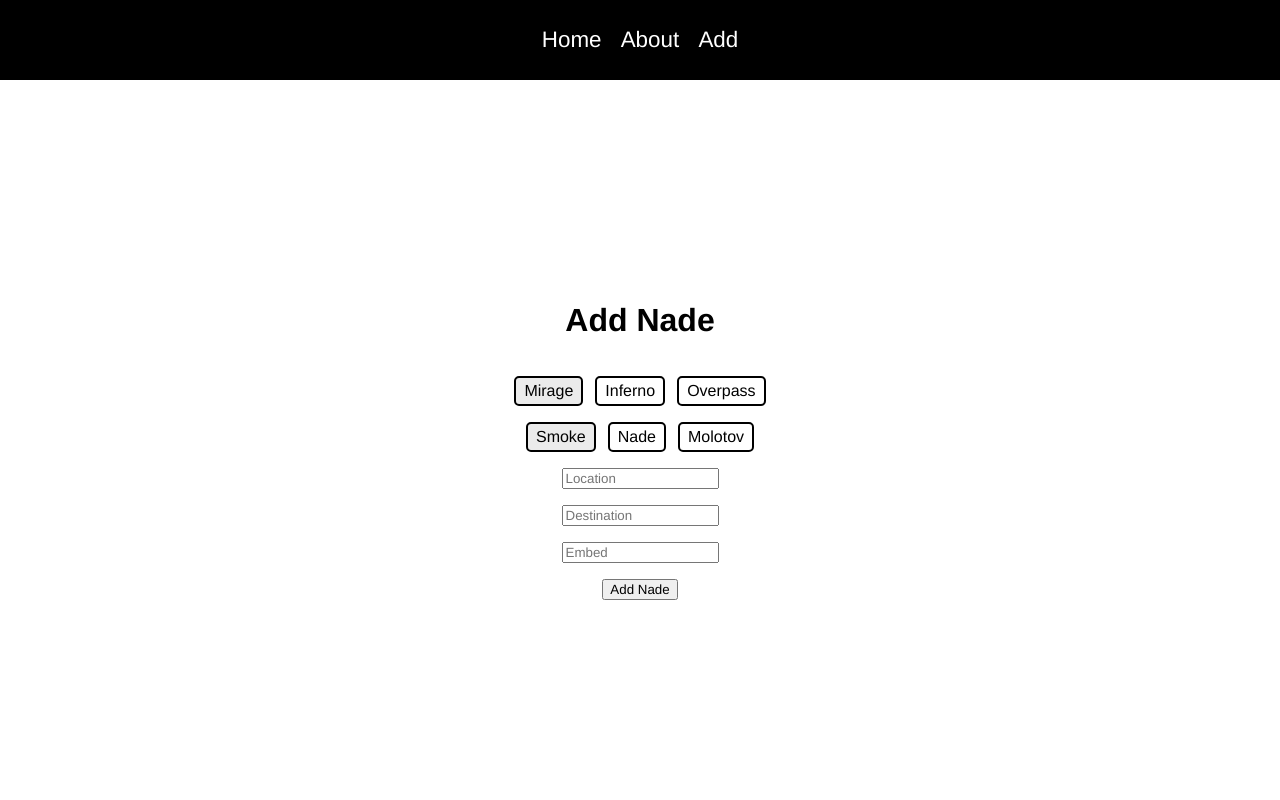
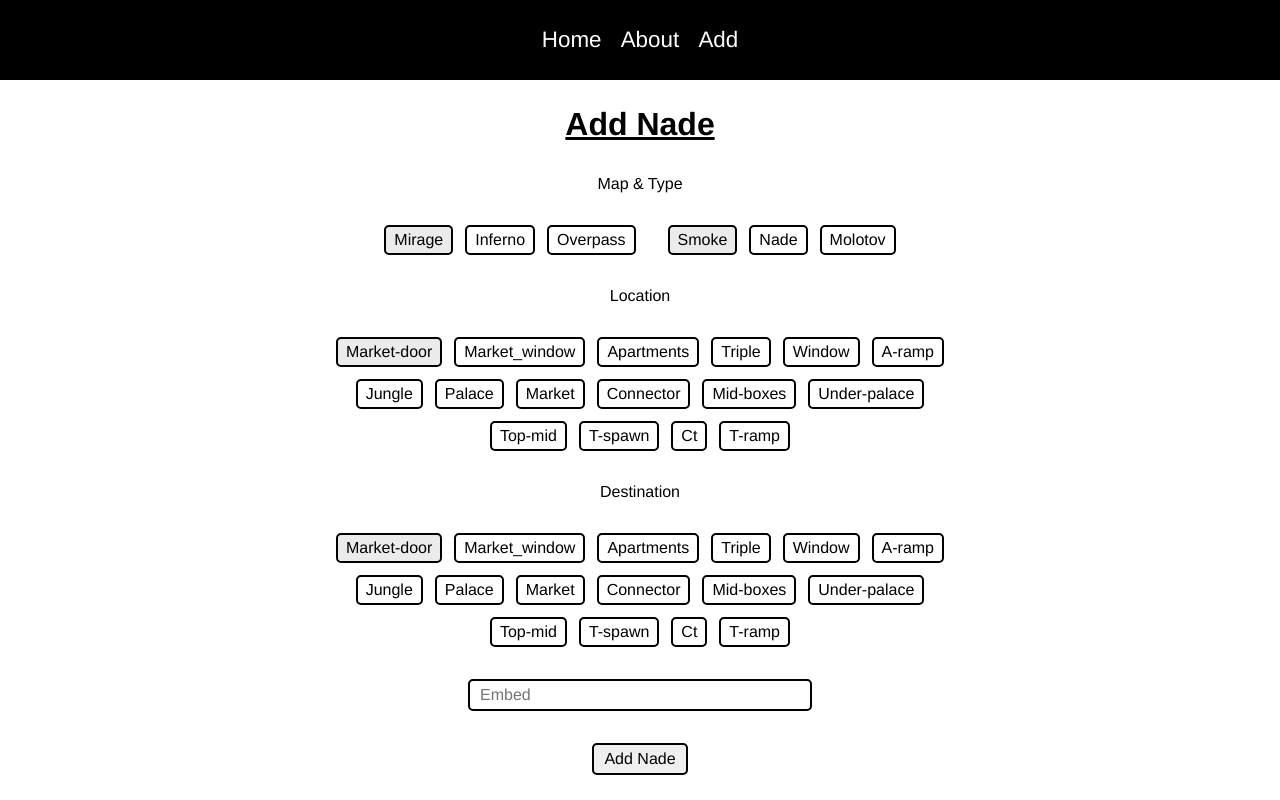
Before and after one commit to Jcho114/cs2-nades, a React (Vite) app in the folder app/: page /add in a window 1280 px wide. Built offline with nearby package versions, Linux system fonts and the light colour scheme.

Commit message:
few additions to add form

```diff
--- a/app/src/Add.css
+++ b/app/src/Add.css
@@ -4,6 +4,11 @@
   display: flex;
   justify-content: center;
   align-items: center;
+}
+
+.add h1 {
+  margin: 0;
+  text-decoration: underline;
 }
 
 .add-form {
@@ -16,9 +21,20 @@
   gap: 1rem;
 }
 
+.form-maps-types {
+  width: 100%;
+  display: flex;
+  justify-content: center;
+  align-items: center;
+  gap: 2rem;
+}
+
 .form-choices {
   display: flex;
   gap: 0.75rem;
+  justify-content: center;
+  align-items: center;
+  flex-wrap: wrap;
 }
 
 .form-choice {
@@ -31,3 +47,20 @@
 .form-chosen {
   background-color: rgb(235, 235, 235);
 }
+
+.add-form input[type="text"] {
+  margin: 1rem 0;
+  padding: 5px 10px;
+  border: 2px solid black;
+  border-radius: 5px;
+  font-size: 1rem;
+  width: 50%;
+}
+
+.add-form input[type="submit"] {
+  padding: 5px 10px;
+  border: 2px solid black;
+  border-radius: 5px;
+  font-size: 1rem;
+  width: fit-content;
+}
--- a/app/src/Add.tsx
+++ b/app/src/Add.tsx
@@ -3,25 +3,56 @@
 
 function Add() {
   const [map, setMap] = React.useState<number>(0);
-  const [location, setLocation] = React.useState<string>("");
+  const [location, setLocation] = React.useState<number>(0);
   const [type, setType] = React.useState<number>(0);
   const [embed, setEmbed] = React.useState<string>("");
-  const [destination, setDestination] = React.useState<string>("");
+  const [destination, setDestination] = React.useState<number>(0);
 
   const baseUrl: string = "http://localhost:1236";
 
   const MAPS = ["mirage", "inferno", "overpass"];
   const TYPES = ["smoke", "nade", "molotov"];
 
+  const MIRAGE = [
+    "market-door",
+    "market_window",
+    "apartments",
+    "triple",
+    "window",
+    "a-ramp",
+    "jungle",
+    "palace",
+    "market",
+    "connector",
+    "mid-boxes",
+    "under-palace",
+    "top-mid",
+    "t-spawn",
+    "ct",
+    "t-ramp"
+  ];
+  const INFERNO = [
+    "ct"
+  ];
+  const OVERPASS = [
+    "bank"
+  ];
+
+  const MAP_CALLOUTS = {
+    "mirage": MIRAGE,
+    "inferno": INFERNO,
+    "overpass": OVERPASS
+  }
+
   // eslint-disable-next-line @typescript-eslint/no-explicit-any
   function handleSubmit(e: any) {
     e.preventDefault();
     const data = {
       "map": MAPS[map],
-      "location": location,
+      "location": MAP_CALLOUTS[MAPS[map] as keyof typeof MAP_CALLOUTS][location],
       "type": TYPES[type],
       "embed": embed,
-      "destination": destination
+      "destination": MAP_CALLOUTS[MAPS[map] as keyof typeof MAP_CALLOUTS][destination]
     }
     fetch(`${baseUrl}/add`, {
       method: "POST",
@@ -32,33 +63,55 @@
     })
     .then(response => response.json())
     .catch(error => console.log(error))
-    .then(response => console.log(JSON.stringify(response)))
+    .then(response => console.log(JSON.stringify(response)));
+    e.target.reset();
   }
 
   return (
     <div className="add">
       <form className="add-form" onSubmit={(e) => handleSubmit(e)}>
         <h1>Add Nade</h1>
+        <p>Map & Type</p>
+        <div className="form-maps-types">
+          <div className="form-choices">
+            {MAPS.map((curr, index) => {
+              return (
+                <div key={index} className={"form-choice" + (index === map ? " form-chosen" : "")} onClick={() => setMap(MAPS.indexOf(curr))}>
+                  {curr.charAt(0).toUpperCase() + curr.slice(1)}
+                </div>
+              )
+            })}
+          </div>
+          <div className="form-choices">
+            {TYPES.map((curr, index) => {
+              return (
+                <div key={index} className={"form-choice" + (index === type ? " form-chosen" : "")} onClick={() => setType(TYPES.indexOf(curr))}>
+                  {curr.charAt(0).toUpperCase() + curr.slice(1)}
+                </div>
+              )
+            })}
+          </div>
+        </div>
+        <p>Location</p>
         <div className="form-choices">
-          {MAPS.map((curr, index) => {
+          {MAP_CALLOUTS[MAPS[map] as keyof typeof MAP_CALLOUTS].map((curr, index) => {
             return (
-              <div key={curr} className={"form-choice" + (index === map ? " form-chosen" : "")} onClick={() => setMap(MAPS.indexOf(curr))}>
+              <div key={index} className={"form-choice" + (index === location ? " form-chosen" : "")} onClick={() => setLocation(MAP_CALLOUTS[MAPS[map] as keyof typeof MAP_CALLOUTS].indexOf(curr))}>
                 {curr.charAt(0).toUpperCase() + curr.slice(1)}
               </div>
             )
           })}
         </div>
+        <p>Destination</p>
         <div className="form-choices">
-          {TYPES.map((curr, index) => {
+          {MAP_CALLOUTS[MAPS[map] as keyof typeof MAP_CALLOUTS].map((curr, index) => {
             return (
-              <div key={curr} className={"form-choice" + (index === type ? " form-chosen" : "")} onClick={() => setType(TYPES.indexOf(curr))}>
+              <div key={index} className={"form-choice" + (index === destination ? " form-chosen" : "")} onClick={() => setDestination(MAP_CALLOUTS[MAPS[map] as keyof typeof MAP_CALLOUTS].indexOf(curr))}>
                 {curr.charAt(0).toUpperCase() + curr.slice(1)}
               </div>
             )
           })}
         </div>
-        <input type="text" placeholder="Location" onChange={(e) => (setLocation(e.target.value))} />
-        <input type="text" placeholder="Destination" onChange={(e) => (setDestination(e.target.value))} />
         <input type="text" placeholder="Embed" onChange={(e) => (setEmbed(e.target.value))} />
         <input type="submit" value="Add Nade" />
       </form>
```
